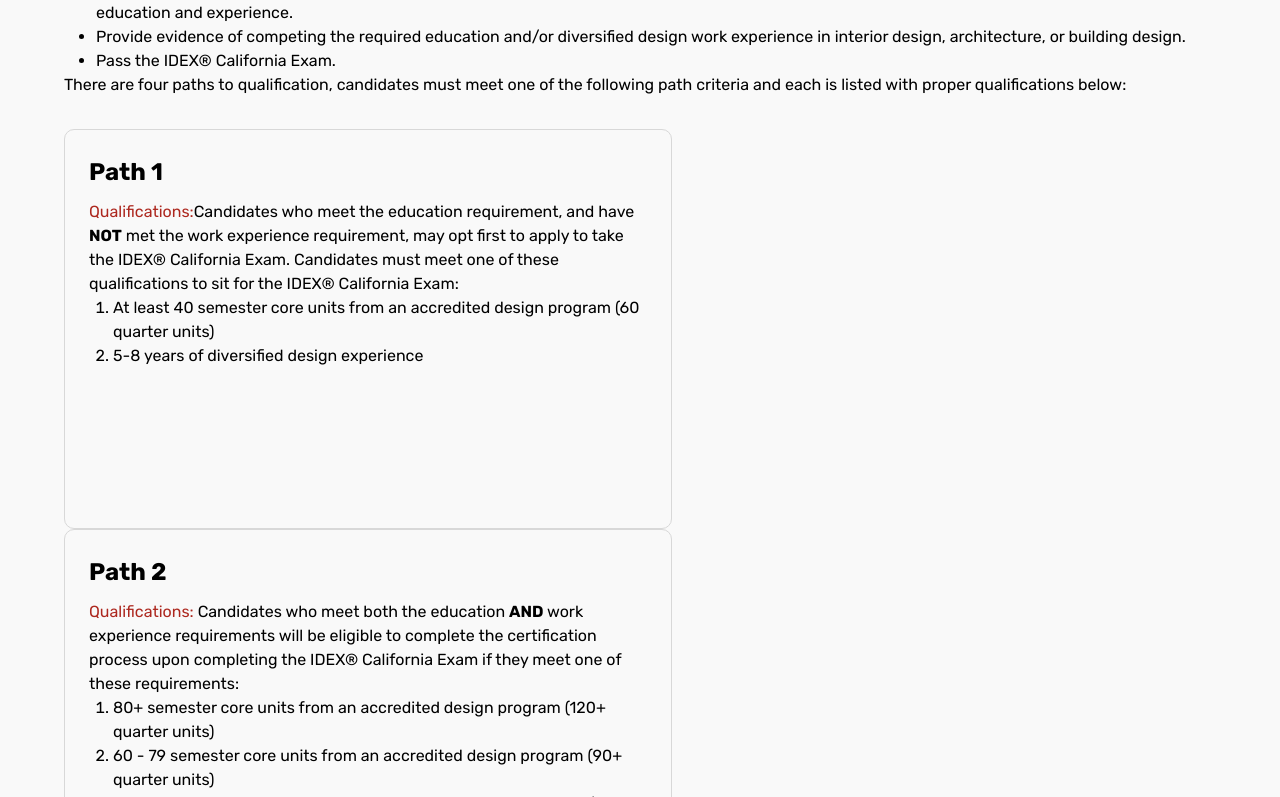
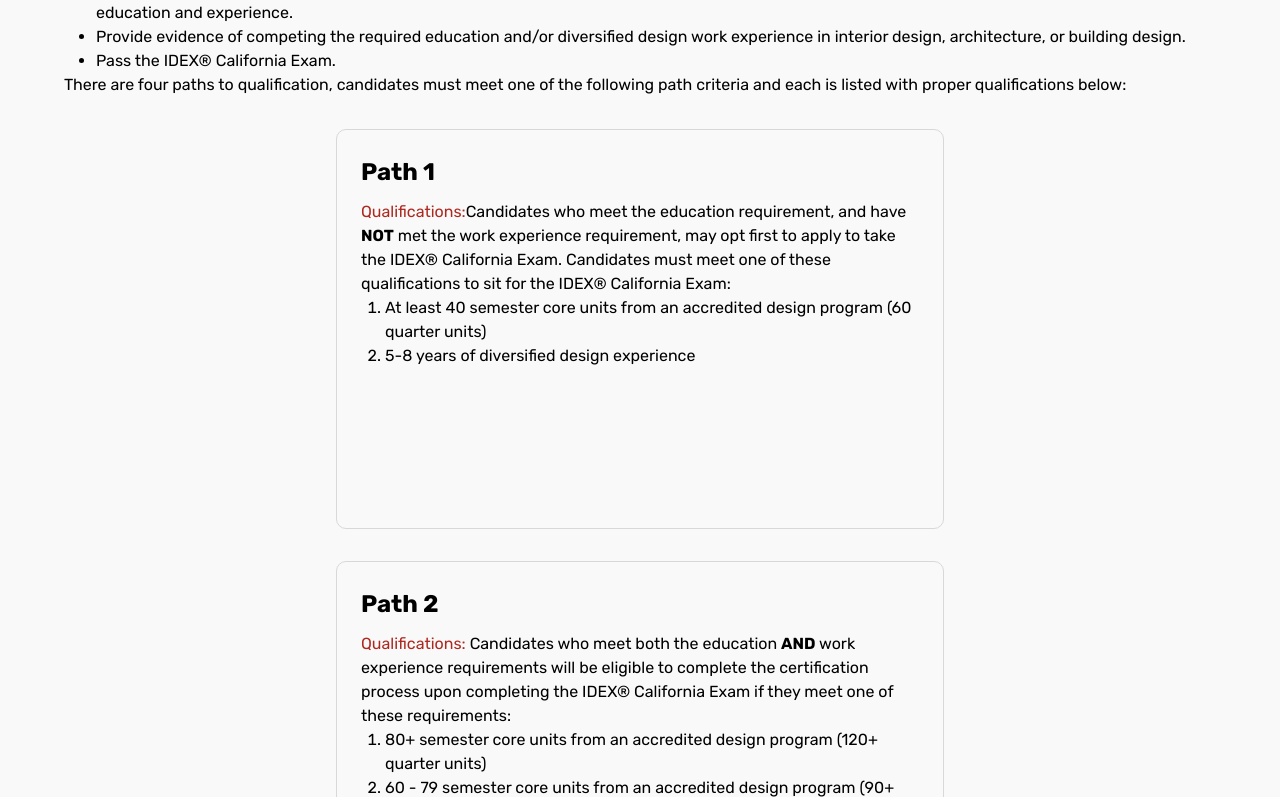
Before and after one commit to TritonSE/CCIDC-Application-Overhaul, a React (Vite) app in the folder frontend/: page /home in a window 1280 px wide. Shown: the part 1203-2000 px from the top of the page. Built offline with nearby package versions, Linux system fonts and the light colour scheme.

Commit message:
fixed layout for diff window sizes

```diff
--- a/frontend/src/stylesheets/Home.module.css
+++ b/frontend/src/stylesheets/Home.module.css
@@ -94,6 +94,23 @@ img {
   column-gap: 2rem;
 }
 
+@media screen and (max-width: 1385px) {
+  .pathwaysContainer {
+    display: flex;
+    flex-wrap: wrap;
+    flex-direction: column;
+    row-gap: 2rem;
+    align-items: center;
+  }
+
+  .pathwayRows {
+    display: flex;
+    flex-wrap: wrap;
+    flex-direction: column;
+    row-gap: 2rem;
+  }
+}
+
 .pathwayContainer {
   width: 38rem;
   height: 400px;
```
